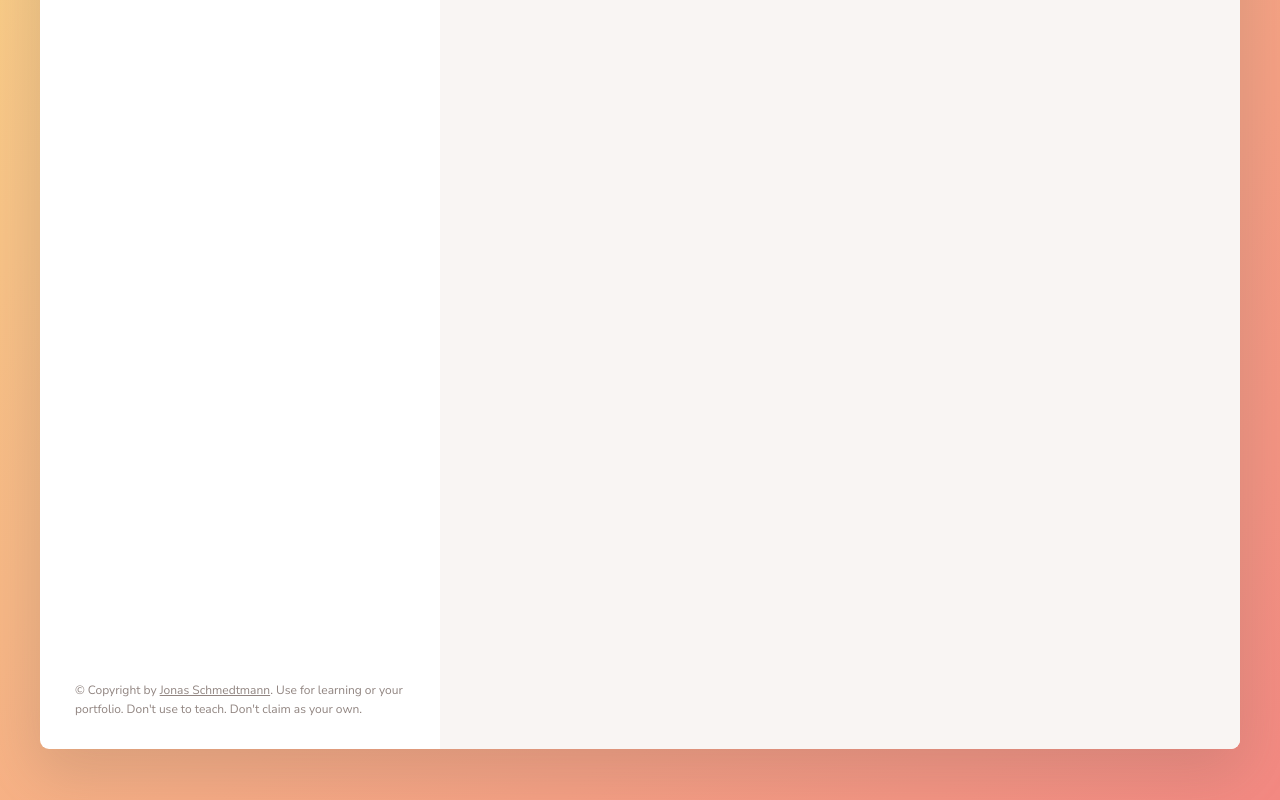
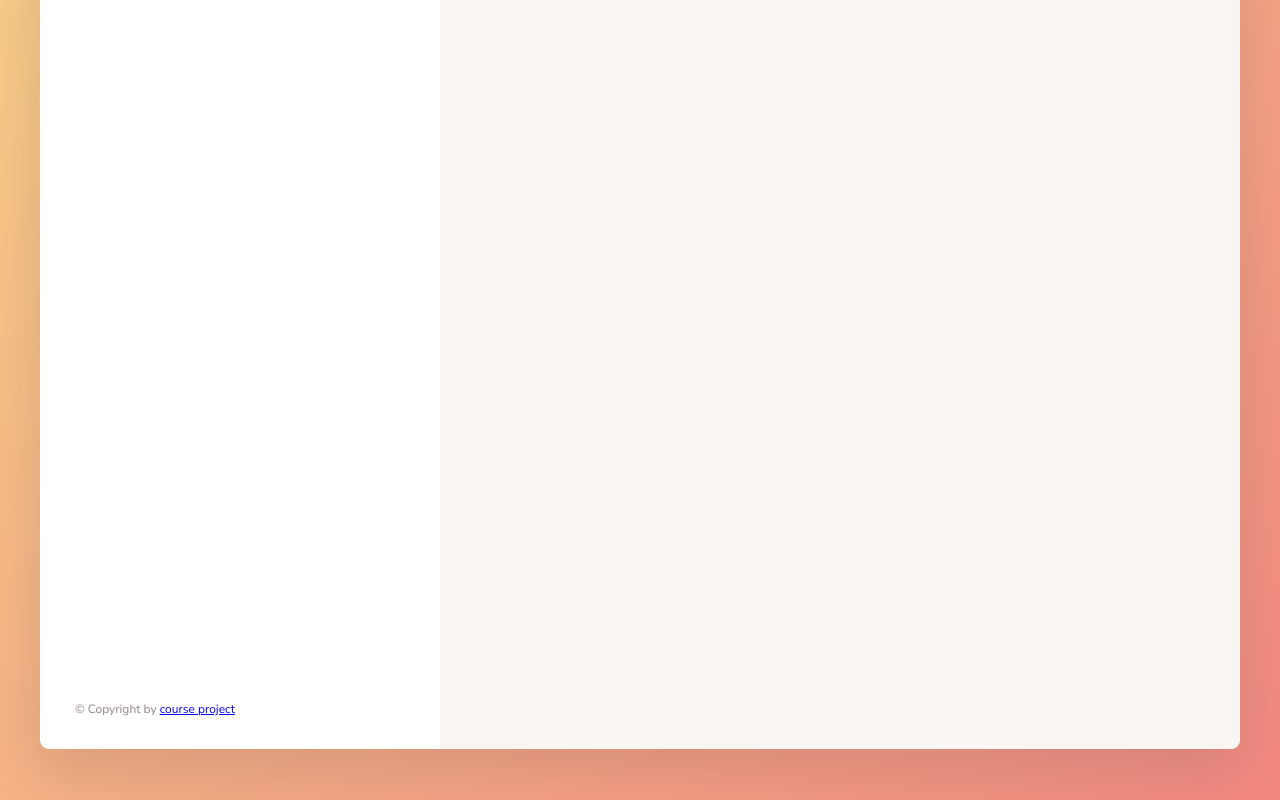
Before and after one commit to drutkoowski/Forkify-App, a website built with Parcel: page index.html in a window 1280 px wide. Shown: the part 472-1272 px from the top of the page. Built offline with nearby package versions, Linux system fonts and the light colour scheme.

Commit message:
deployment

```diff
--- a/index.html
+++ b/index.html
@@ -122,14 +122,7 @@
         </div>
 
         <p class="copyright">
-          &copy; Copyright by
-          <a
-            class="twitter-link"
-            target="_blank"
-            href="https://twitter.com/jonasschmedtman"
-            >Jonas Schmedtmann</a
-          >. Use for learning or your portfolio. Don't use to teach. Don't claim
-          as your own.
+          &copy; Copyright by <a href="https://www.udemy.com/course/the-complete-javascript-course">course project</a>
         </p>
       </div>
 
--- a/package.json
+++ b/package.json
@@ -7,7 +7,7 @@
     "start": "parcel index.html",
     "build": "parcel build index.html --dist-dir ./dist"
   },
-  "author": "Jonas Schedtmann",
+  "author": "Damian RUTKOWSKI",
   "license": "ISC",
   "devDependencies": {
     "parcel": "^2.0.0-beta.1",
```
